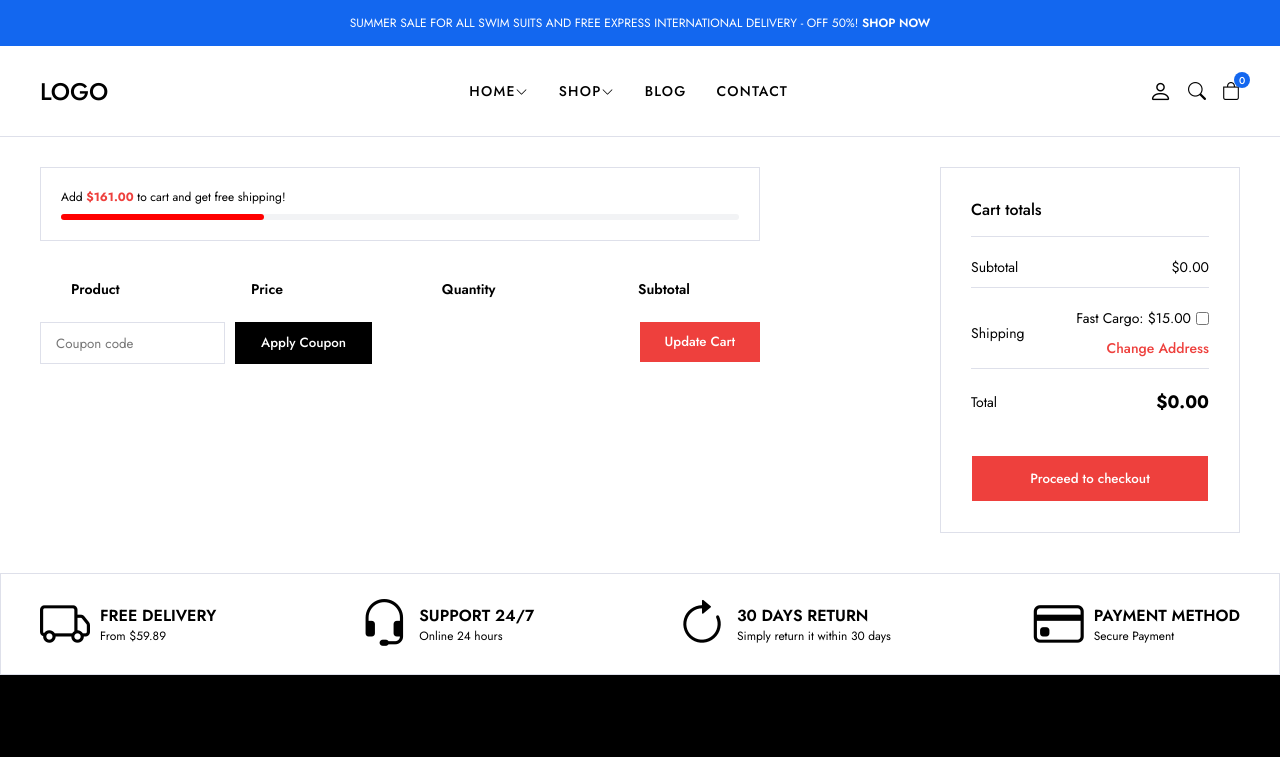
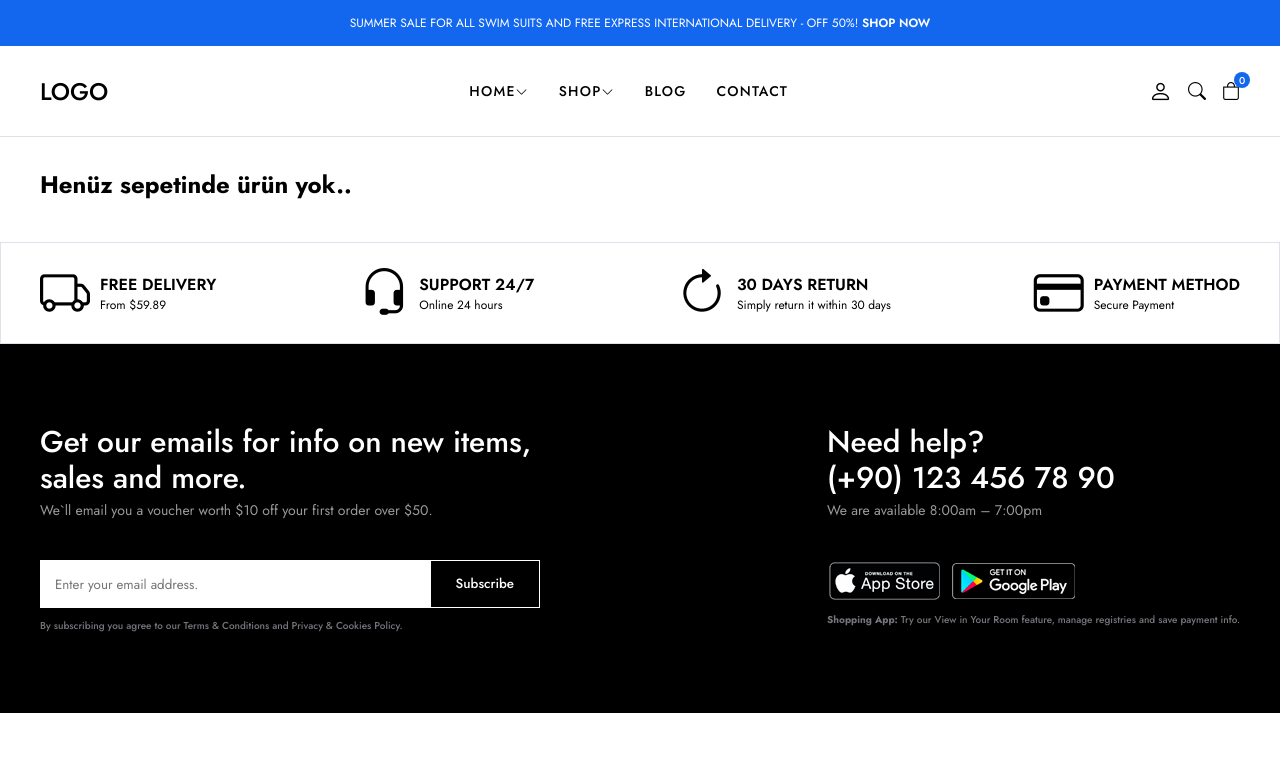
Before and after one commit to batuhangokalp/e-commerce, a React (Vite) app in the folder frontend/: page /cart in a window 1280 px wide. Shown: the top 757 px of the page. Built offline with nearby package versions, Linux system fonts and the light colour scheme.

Commit message:
bug fixed

```diff
--- a/frontend/src/components/Cart/Cart.jsx
+++ b/frontend/src/components/Cart/Cart.jsx
@@ -1,3 +1,5 @@
+import { useContext } from "react";
+import { CartContext } from "../../context/CartProvider";
 import CartCoupon from "./CartCoupon";
 import CartProgress from "./CartProgress";
 import CartTable from "./CartTable";
@@ -5,9 +7,12 @@ import CartTotals from "./CartTotals";
 import "./Cart.css";
 
 const Cart = () => {
+  const { cartItems } = useContext(CartContext);
+
   return (
     <section className="cart-page">
       <div className="container">
+        {cartItems?.length > 0 ? (
           <div className="cart-page-wrapper">
             <form className="cart-form">
               <CartProgress />
@@ -20,6 +25,9 @@ const Cart = () => {
               <CartTotals />
             </div>
           </div>
+        ) : (
+          <h2>Henüz sepetinde ürün yok..</h2>
+        )}
       </div>
     </section>
   );
--- a/frontend/src/components/Cart/CartItem.jsx
+++ b/frontend/src/components/Cart/CartItem.jsx
@@ -8,7 +8,7 @@ const CartItem = ({ cartItem, removeFromCart }) => {
         <img src={cartItem?.images?.[0]} alt="" />
         <i
           className="bi bi-x delete-cart"
-          onClick={() => removeFromCart(cartItem.id)}
+          onClick={() => removeFromCart(cartItem?._id)}
         ></i>
       </td>
       <td>{cartItem?.name}</td>
--- a/frontend/src/components/Cart/CartTable.jsx
+++ b/frontend/src/components/Cart/CartTable.jsx
@@ -21,7 +21,7 @@ const CartTable = () => {
             <CartItem
               key={cartItem._id}
               cartItem={cartItem}
-              removeFromCart={removeFromCart}
+              removeFromCart={()=>removeFromCart(cartItem?._id)}
             />
           ))}
       </tbody>
--- a/frontend/src/context/CartProvider.jsx
+++ b/frontend/src/context/CartProvider.jsx
@@ -22,7 +22,7 @@ const CartProvider = ({ children }) => {
   };
   const removeFromCart = (itemId) => {
     const filteredCartItems = cartItems.filter((cartItem) => {
-      return cartItem.id !== itemId;
+      return cartItem._id !== itemId;
     });
     setCartItems(filteredCartItems);
   };
```
Lines whose indentation alone changed are shown as unchanged.
